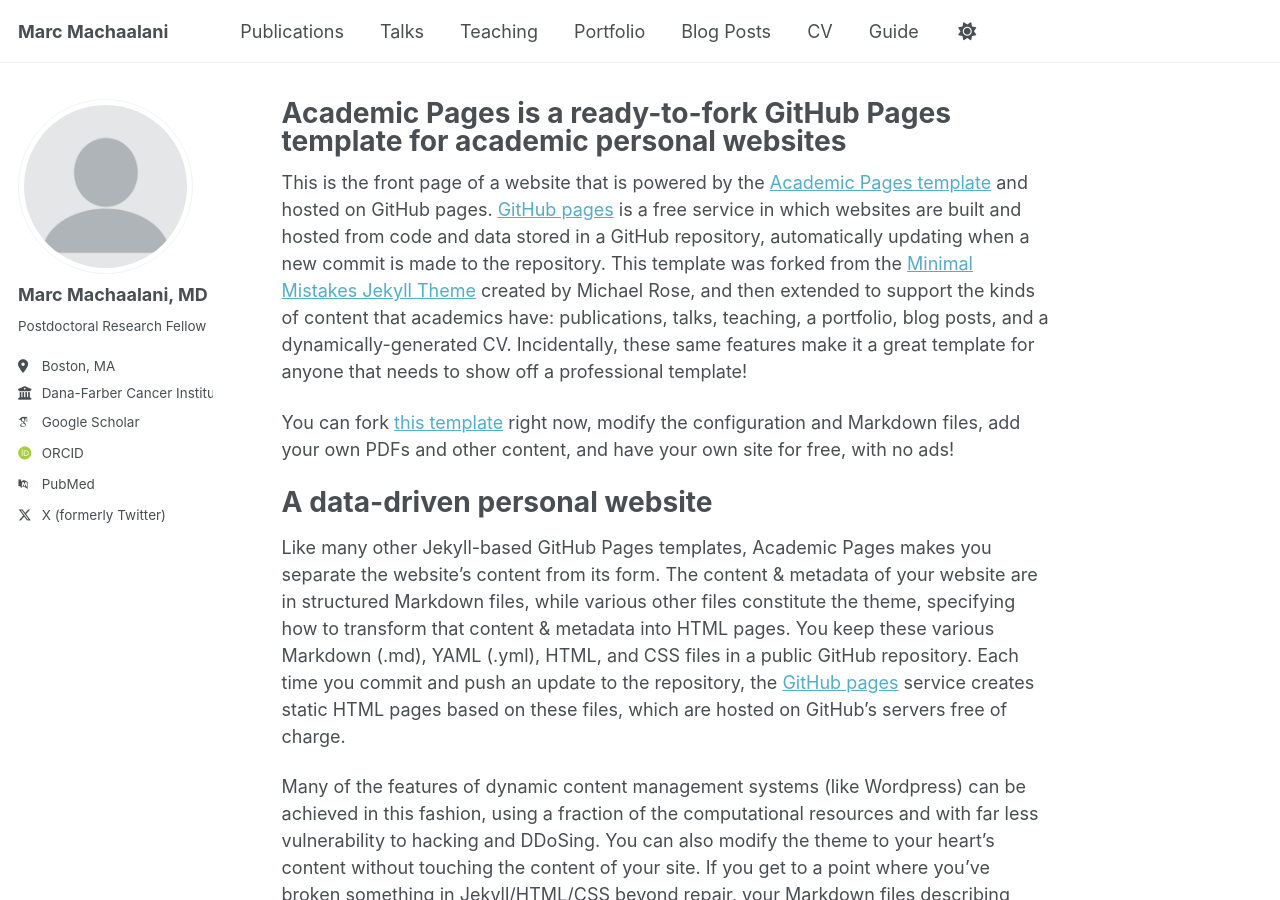
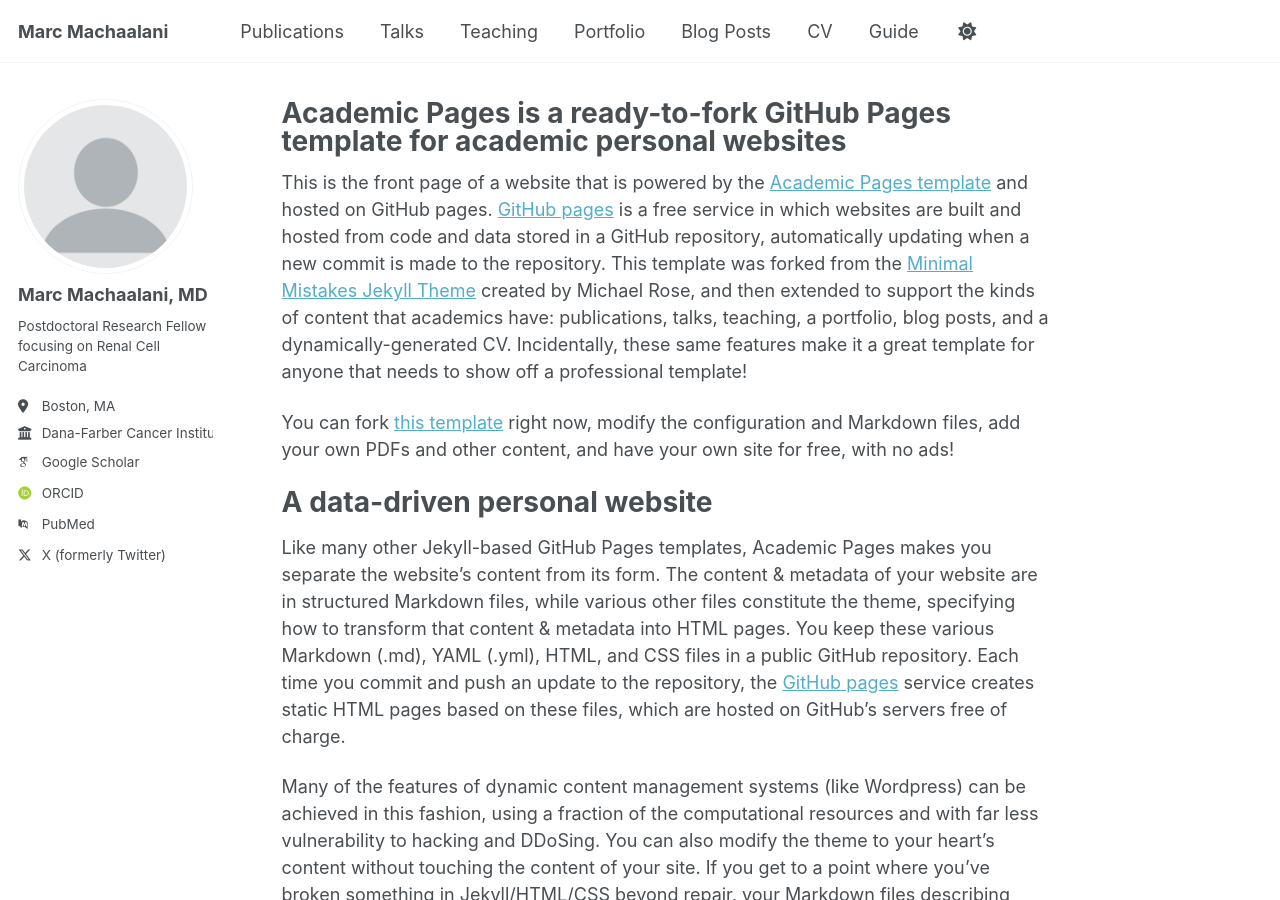
Before and after one commit to MarcMachaalani/marcmachaalani.github.io, a Jekyll site: the page built from _pages/about.md, in a window 1280 px wide and 900 px high. Built offline with Jekyll 4.4.1, drawn with Linux system fonts in a browser that asks for light colours; some web fonts are replaced; a script bundle is joined from its source files by our own code; library files that are not in the unit come from our copies.

Commit message:
Update _config.yml

```diff
--- a/_config.yml
+++ b/_config.yml
@@ -12,7 +12,7 @@
 title                    : "Marc Machaalani"
 title_separator          : "-"
 name                     : &name "Marc Machaalani, MD"
-description              : &description "Postdoctoral research fellow at Dana-Farber Cancer Institute."   # Update this with a general description of your site, this is the default if not overridden by a page
+description              : &description "Postdoctoral research fellow focused on renal cell carcinoma at Dana-Farber Cancer Institute."   # Update this with a general description of your site, this is the default if not overridden by a page
 url                      : https://marcmachaalani.github.io # The base hostname & protocol for your site e.g. "https://[your GitHub username].github.io",
                                                            # or if you already have some other page hosted on Github then use "https://[your GitHub username].github.io/[Your Repo Name]"
 baseurl                  : "" # the subpath of your site, e.g. "/blog"
@@ -26,7 +26,7 @@
   avatar           : "profile.png"
   name             : "Marc Machaalani, MD"
   pronouns         : # example: "she/her"
-  bio              : "Postdoctoral Research Fellow"
+  bio              : "Postdoctoral Research Fellow focusing on Renal Cell Carcinoma"
   location         : "Boston, MA"
   employer         : "Dana-Farber Cancer Institute"
   uri              : # URL
```
